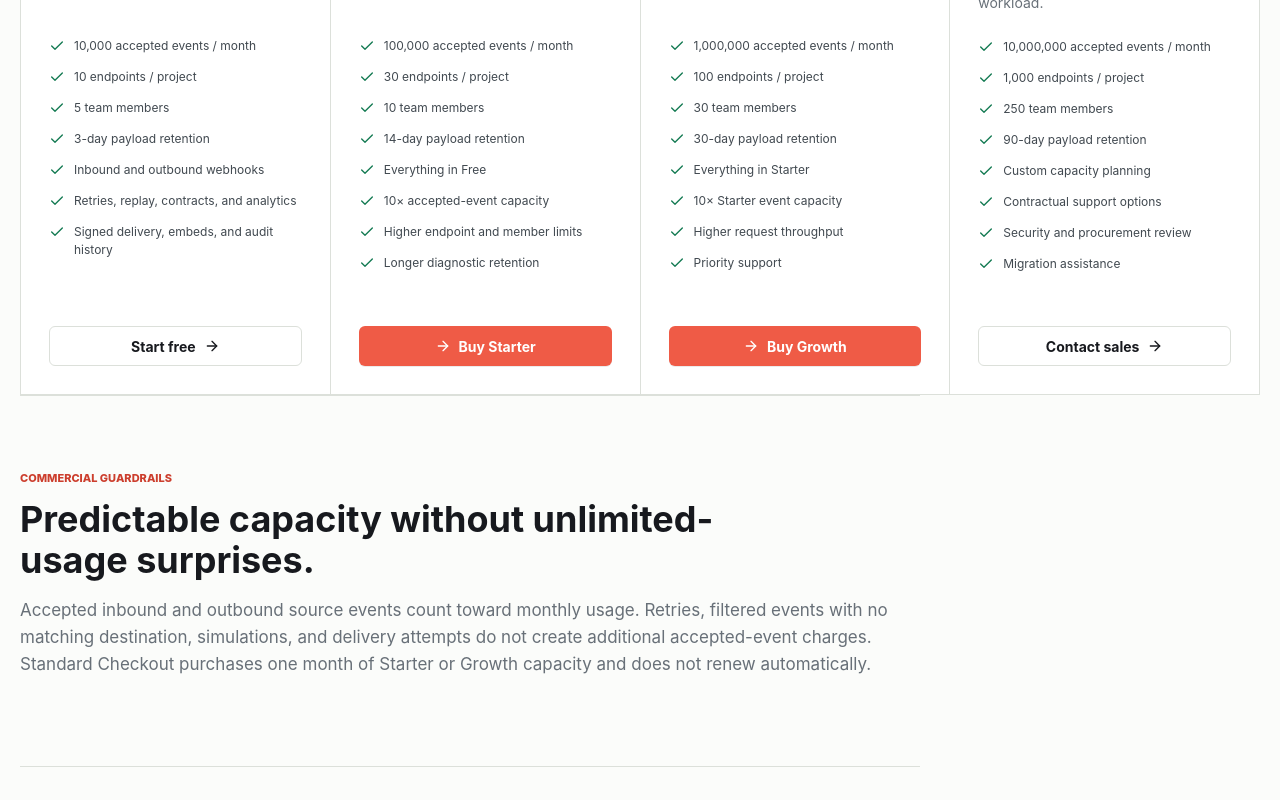
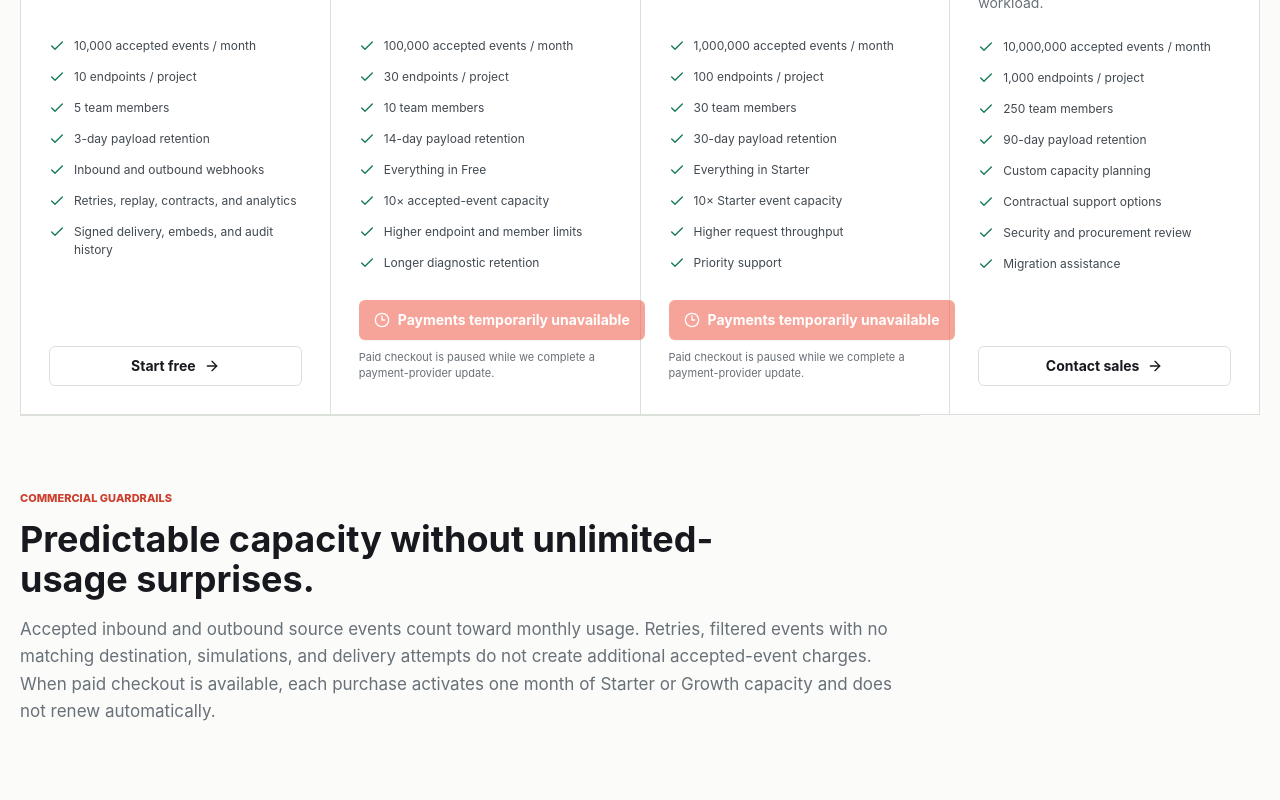
Before and after one commit to jaybhinsara/payloadgrid, a Next.js app in the folder app/: page /pricing in a window 1280 px wide. Shown: the part 834-1634 px from the top of the page. Built offline with nearby package versions, Linux system fonts and the light colour scheme; no server answers.

Commit message:
disabled the payment options

```diff
--- a/app/src/app/api/create-order/route.ts
+++ b/app/src/app/api/create-order/route.ts
@@ -3,12 +3,16 @@ import { NextResponse } from "next/server";
 import { z } from "zod";
 import { authErrorResponse, requireRole, requireSession } from "@/lib/auth";
 import { getPlan } from "@/lib/plans";
+import { paymentsEnabled } from "@/lib/payments";
 import { getRazorpayClient, RazorpayConfigurationError, razorpayErrorDetails, razorpayErrorStatus } from "@/lib/razorpay";
 
 export const runtime = "nodejs";
 const requestSchema = z.object({ plan: z.enum(["starter", "growth"]) });
 
 export async function POST(request: Request) {
+  if (!paymentsEnabled()) {
+    return NextResponse.json({ ok: false, error: "Paid checkout is temporarily unavailable", code: "PAYMENTS_DISABLED" }, { status: 503 });
+  }
   try {
     const context = await requireSession();
     requireRole(context, ["owner", "admin"]);
--- a/app/src/app/api/verify-payment/route.ts
+++ b/app/src/app/api/verify-payment/route.ts
@@ -5,6 +5,7 @@ import { authErrorResponse, requireRole, requireSession } from "@/lib/auth";
 import { writeAudit } from "@/lib/audit";
 import { requireSql } from "@/lib/db";
 import { getPlan, type PlanId } from "@/lib/plans";
+import { paymentsEnabled } from "@/lib/payments";
 import { getRazorpayClient, getRazorpayConfig, RazorpayConfigurationError, razorpayErrorDetails, razorpayErrorStatus } from "@/lib/razorpay";
 
 export const runtime = "nodejs";
@@ -21,6 +22,9 @@ function signaturesMatch(orderId: string, paymentId: string, signature: string,
 }
 
 export async function POST(request: Request) {
+  if (!paymentsEnabled()) {
+    return NextResponse.json({ ok: false, error: "Paid checkout is temporarily unavailable", code: "PAYMENTS_DISABLED" }, { status: 503 });
+  }
   try {
     const context = await requireSession();
     requireRole(context, ["owner", "admin"]);
--- a/app/src/app/pricing/page.tsx
+++ b/app/src/app/pricing/page.tsx
@@ -1,7 +1,8 @@
 import Link from "next/link";
-import { ArrowRight, Check } from "lucide-react";
+import { ArrowRight, Check, Clock3 } from "lucide-react";
 import { PublicPage } from "@/components/marketing/public-page";
 import { RazorpayCheckoutButton } from "@/components/razorpay-checkout-button";
+import { paymentsEnabled } from "@/lib/payments";
 import { PLAN_CATALOG, type PlanId } from "@/lib/plans";
 import { publicMetadata } from "@/lib/seo";
 
@@ -10,16 +11,20 @@ export const metadata = publicMetadata({ title: "Webhook Infrastructure Pricing"
 const order: PlanId[] = ["free", "starter", "growth", "enterprise"];
 
 export default function PricingPage() {
+  const checkoutEnabled = paymentsEnabled();
   return <PublicPage eyebrow="Simple, bounded pricing" title="Start free. Pay when traffic grows." intro="Every plan includes the complete delivery path. Higher tiers increase accepted events, throughput, retention, endpoints, and team capacity without charging again for retry attempts.">
     <section className="pricing-grid">
       {order.map((id) => { const plan = PLAN_CATALOG[id]; return <article className={id === "starter" ? "featured" : ""} key={id}>
         <header><span>{id === "starter" ? "RECOMMENDED" : plan.name.toUpperCase()}</span><h2>{plan.monthlyPriceInr === null ? "Custom" : `₹${plan.monthlyPriceInr.toLocaleString("en-IN")}`}</h2><p>{plan.monthlyPriceInr === null ? "capacity agreement" : "per workspace / month"}</p></header>
         <p>{plan.description}</p>
         <ul><li><Check size={16} /> {plan.limits.messagesPerMonth.toLocaleString()} accepted events / month</li><li><Check size={16} /> {plan.limits.endpoints.toLocaleString()} endpoints / project</li><li><Check size={16} /> {plan.limits.teamMembers.toLocaleString()} team members</li><li><Check size={16} /> {plan.limits.payloadRetentionDays}-day payload retention</li>{plan.features.map((feature) => <li key={feature}><Check size={16} /> {feature}</li>)}</ul>
-        {id === "starter" || id === "growth" ? <RazorpayCheckoutButton plan={id} planName={plan.name} /> : <Link className="button secondary" href={id === "enterprise" ? `/contact?plan=${id}` : "/signup"}>{id === "enterprise" ? "Contact sales" : "Start free"} <ArrowRight size={16} /></Link>}
+        {id === "starter" || id === "growth" ? checkoutEnabled
+          ? <RazorpayCheckoutButton plan={id} planName={plan.name} />
+          : <div className="checkout-action"><button className="button primary" type="button" disabled><Clock3 size={16} /> Payments temporarily unavailable</button><p className="checkout-message" role="status">Paid checkout is paused while we complete a payment-provider update.</p></div>
+          : <Link className="button secondary" href={id === "enterprise" ? `/contact?plan=${id}` : "/signup"}>{id === "enterprise" ? "Contact sales" : "Start free"} <ArrowRight size={16} /></Link>}
       </article>; })}
     </section>
-    <section className="public-section"><span className="section-label">Commercial guardrails</span><h2>Predictable capacity without unlimited-usage surprises.</h2><p>Accepted inbound and outbound source events count toward monthly usage. Retries, filtered events with no matching destination, simulations, and delivery attempts do not create additional accepted-event charges. Standard Checkout purchases one month of Starter or Growth capacity and does not renew automatically.</p></section>
+    <section className="public-section"><span className="section-label">Commercial guardrails</span><h2>Predictable capacity without unlimited-usage surprises.</h2><p>Accepted inbound and outbound source events count toward monthly usage. Retries, filtered events with no matching destination, simulations, and delivery attempts do not create additional accepted-event charges. When paid checkout is available, each purchase activates one month of Starter or Growth capacity and does not renew automatically.</p></section>
     <section className="public-faq"><h2>Plan questions</h2><details><summary>Can I use the Free plan in production?</summary><p>Yes, within its published limits. Maintain an independent recovery path for critical operations. A contractual SLA applies only when agreed in writing.</p></details><details><summary>What happens at a limit?</summary><p>PayloadGrid rejects new accepted events with a clear limit response rather than silently creating overage charges. Contact support before a planned traffic increase.</p></details><details><summary>Are taxes included?</summary><p>Displayed prices exclude taxes unless checkout states otherwise. The merchant shown at checkout calculates applicable sales tax, VAT, GST, or similar charges based on the transaction and billing location.</p></details><details><summary>Does checkout renew automatically?</summary><p>No. Razorpay Standard Checkout activates one monthly period. Purchase the next period manually before the current period ends, or contact sales for a written recurring arrangement.</p></details></section>
   </PublicPage>;
 }
--- /dev/null
+++ b/app/src/lib/payments.ts
@@ -0,0 +1,3 @@
+export function paymentsEnabled() {
+  return process.env.PAYMENTS_ENABLED?.trim().toLowerCase() === "true";
+}
```
Also changed, not shown: 2 other files (tests, documents, lock files or other folders).
